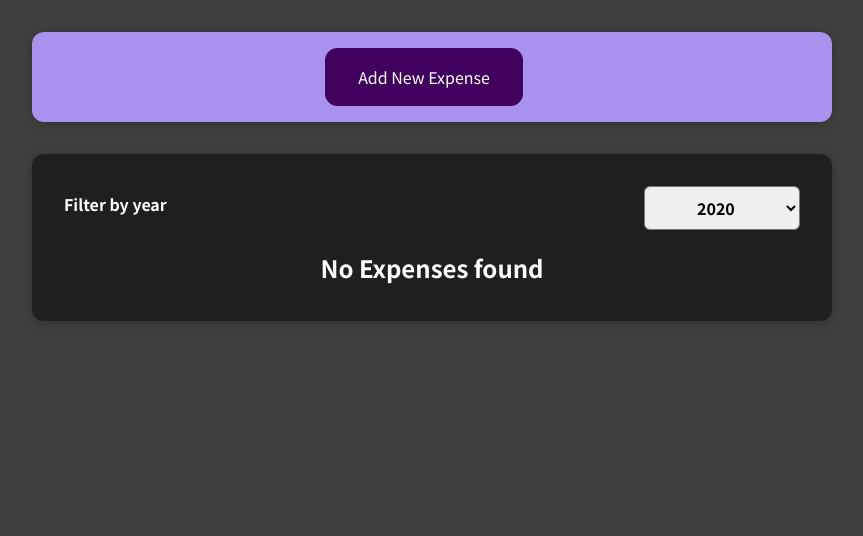
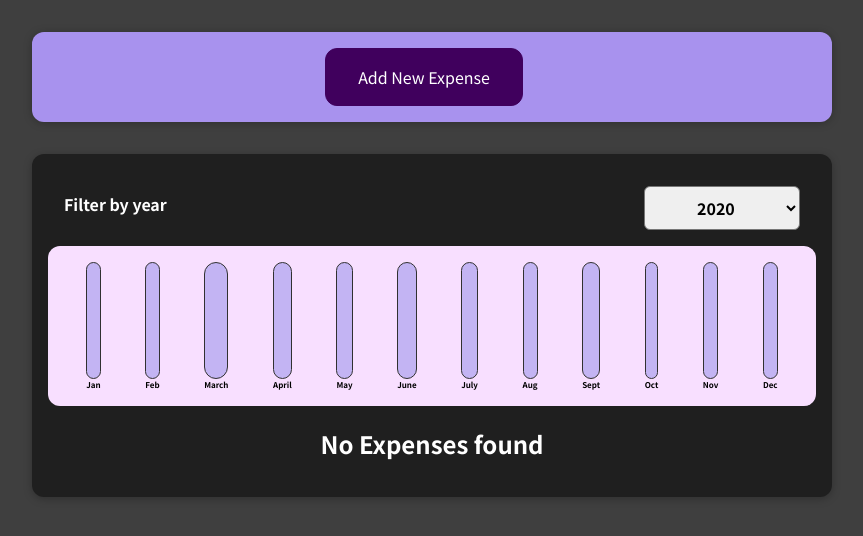
Before and after one commit to MMM-ZA/Expense--Tracker-, a React (Create React App) app in the folder expense_tracker/: page / in a window 1280 px wide. Shown: the top 536 px of the page, without its empty margins (208-1071 px from the left). Built offline with nearby package versions, Linux system fonts and the light colour scheme.

Commit message:
completed the expense tracker app

```diff
--- a/expense_tracker/src/components/Chart/Chart.js
+++ b/expense_tracker/src/components/Chart/Chart.js
@@ -2,13 +2,17 @@ import ChartBars from './ChartBars';
 import './Chart.css';
 
 const Chart = props => {
+  const dataPointsValues = props.dataPoints.map(dataPoint => dataPoint.value);
+  const maxValue = Math.max(...dataPointsValues);
+
+
   return (
     <div className="chart">
      {props.dataPoints.map((dataPoint =>
      <ChartBars
      key={dataPoint.label}
      value={dataPoint.value}
-     maxValue={null}
+     maxValue={maxValue}
      label={dataPoint.label}
     />
     ))}
--- a/expense_tracker/src/components/Chart/ChartBars.js
+++ b/expense_tracker/src/components/Chart/ChartBars.js
@@ -3,7 +3,7 @@ import './ChartBars.css';
 const ChartBars = props => {
   let barFillHeight = '0%';
 
-    if (props.max > 0) {
+    if (props.maxValue > 0) {
       barFillHeight = Math.round((props.value / props.maxValue) * 100) + '%';
     }
 
--- a/expense_tracker/src/components/Expenses.js
+++ b/expense_tracker/src/components/Expenses.js
@@ -4,6 +4,7 @@ import ExpensesList from './ExpensesList';
 import Card from './Card';
 import './Expenses.css';
 import ExpenseFilter from './ExpenseFilter';
+import ExpensesChart from './ExpensesChart';
 
 const Expenses = (props) => {
 
@@ -22,6 +23,7 @@ const Expenses = (props) => {
 
      <Card className="expenses">
       <ExpenseFilter selected={filteredYear} onChangeFilter={filterChangeHandler}/>
+      <ExpensesChart expenses={FilteredExpenses}/>
       <ExpensesList items={FilteredExpenses}/>
      </Card>
     </div>
--- a/expense_tracker/src/components/ExpensesChart.js
+++ b/expense_tracker/src/components/ExpensesChart.js
@@ -15,11 +15,14 @@ const ExpensesChart = props => {
   {label: 'Oct', value: 0},
   {label: 'Nov', value: 0},
   {label: 'Dec', value: 0}
+ ];
 
+ for (const expense of props.expenses) {
+  const expenseMonth = expense.date.getMonth(); //start from 0 (Jan)
+  chartDataPoints[expenseMonth].value += expense.amount;
+ }
 
-]
-
- return <Chart/>
+ return <Chart dataPoints={chartDataPoints}/>
 
 };
 
--- a/expense_tracker/src/components/NewExpense/ExpenseForm.js
+++ b/expense_tracker/src/components/NewExpense/ExpenseForm.js
@@ -28,7 +28,7 @@ const ExpenseForm = (props) => {
 
    const expenseData = {
     title: enteredTitle,
-    amount: enteredAmount,
+    amount: +enteredAmount,
     date: new Date(enteredDate)
    };
 
```
